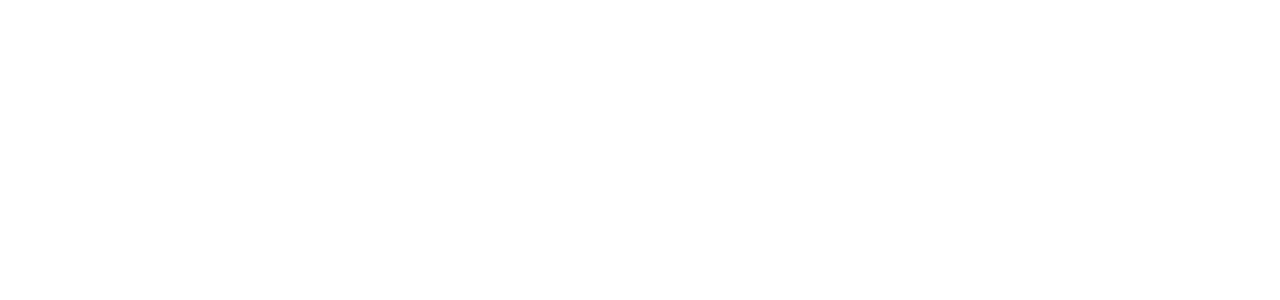
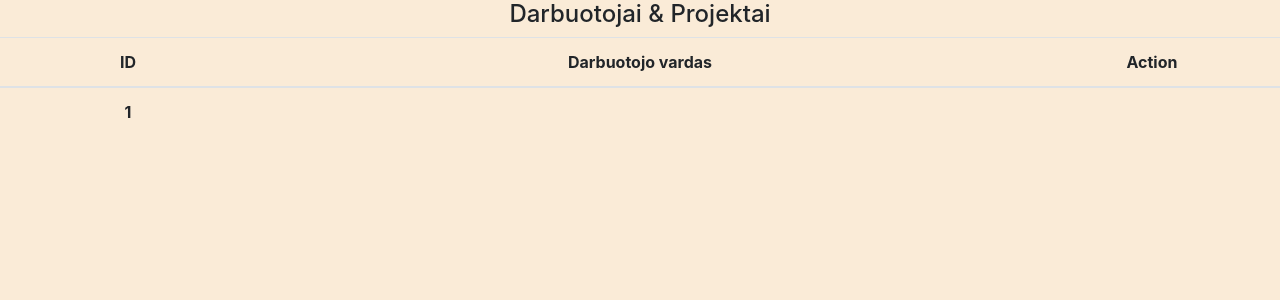
Before and after one commit to Adgeras/SPRINT2-PHP, a PHP site: page / in a window 1280 px wide. Before the commit the part shown is empty. Shown: the top 300 px of the page. Run offline with PHP 8.4, Linux system fonts and the light colour scheme; tables that the repository leaves empty or names only in its code hold one stand-in row (values such as "Sample post"); data that the repository does not hold is empty.

Commit message:
employee table from the database on PHP

```diff
--- /dev/null
+++ b/connect.php
@@ -0,0 +1,15 @@
+<?php
+$connect = mysqli_connect($host = 'localhost', $user = 'root', $password = 'mysql', $database = 'darbuotojai');
+
+//printink($connect);
+
+if (!$connect) {
+ die("Database connect failed");
+}
+
+function printink($var){
+echo "<pre>";
+print_r($var);
+echo "</pre>";
+}
+?>
--- a/index.php
+++ b/index.php
@@ -3,14 +3,47 @@
 <head>
     <meta charset="UTF-8">
     <meta name="viewport" content="width=device-width, initial-scale=1.0">
-    <title>Database</title>
+    <link rel="stylesheet" href="https://stackpath.bootstrapcdn.com/bootstrap/4.3.1/css/bootstrap.min.css" integrity="sha384-ggOyR0iXCbMQv3Xipma34MD+dH/1fQ784/j6cY/iJTQUOhcWr7x9JvoRxT2MZw1T" crossorigin="anonymous">
+    <link rel="stylesheet" href="./style/main.css">
+    <title>Darbuotojai&Projektai</title>
 </head>
 <body>
 
-    <?php
+<h4 class="text-center">Darbuotojai & Projektai</h4>
+
+<table class="table">
+  <thead>
+    <tr>
+      <th scope="col" class="text-center" style="width:20%">ID</th>
+      <th scope="col" class="text-center" style="width:60%">Darbuotojo vardas</th>
+      <th scope="col" class="text-center" style="width:20%">Action</th>
+    </tr>
+  </thead>
+  <tbody>
+
+  <?php
+  // duombazės pajungimas:
+require_once 'connect.php';
+
+    $darbuotojai = (mysqli_query($connect, "SELECT * FROM darbuotojai.ddarbuotojai"));
+    $darbuotojai = mysqli_fetch_all($darbuotojai);
+    //printink($darbuotojai);
+      foreach($darbuotojai as $darbuotojas){
+        ?> <!-- atjungiu php koda -->
+          <tr>
+            <th scope="row" class="text-center" style="width:20%"><?=$darbuotojas[0] ?></th>
+            <td class="text-center" style="width:20%"><?=$darbuotojas[1]?></td>
+          </tr>
+        <?php // vel prijungiu php koda
+      }
+
+  ?>
+  </tbody>
+</table>
+
+<?php
 
 
     ?>
-
 </body>
 </html>
--- /dev/null
+++ b/style/main.css
@@ -0,0 +1,3 @@
+body {
+    background-color: antiquewhite;
+}
```
